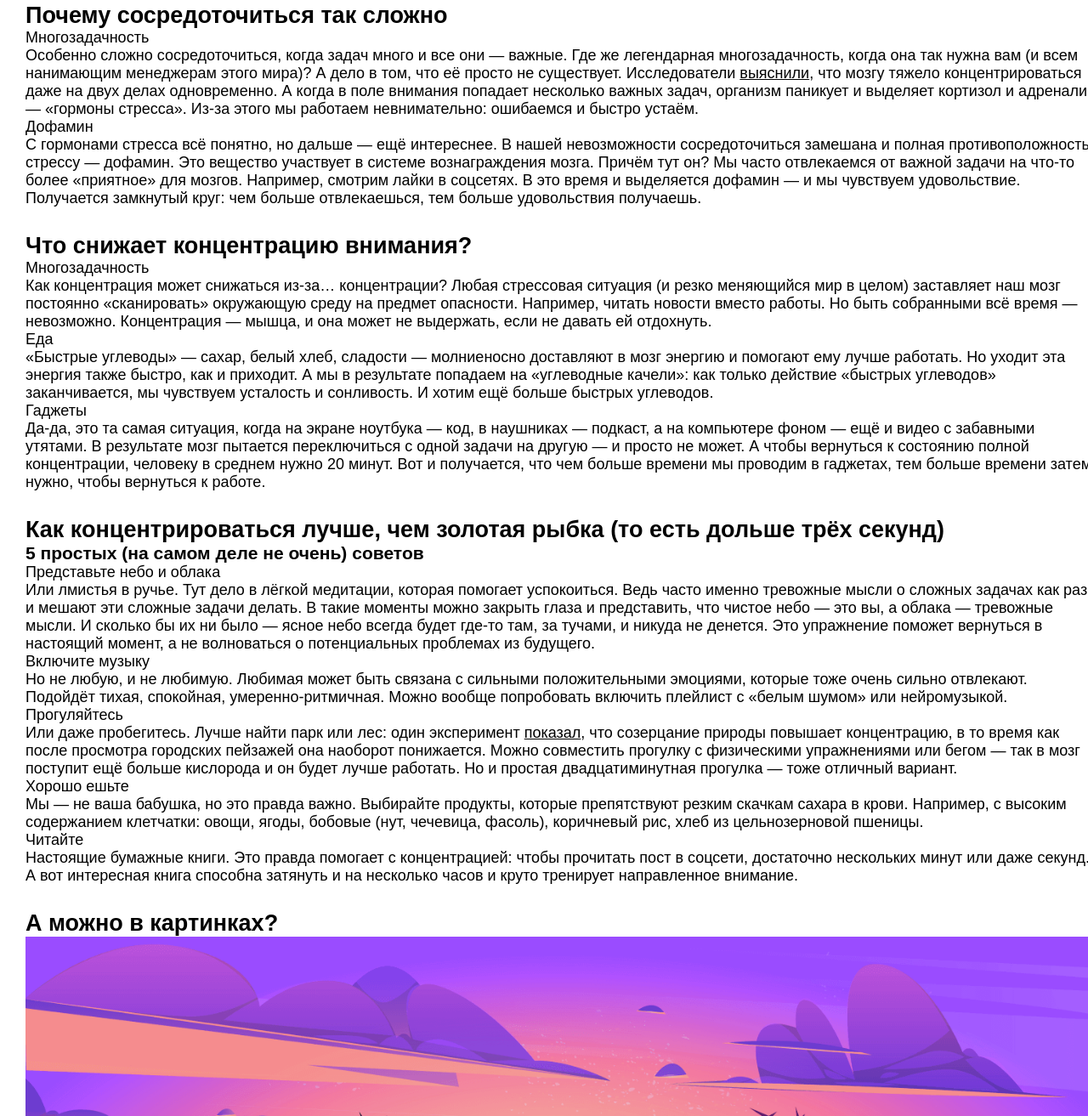
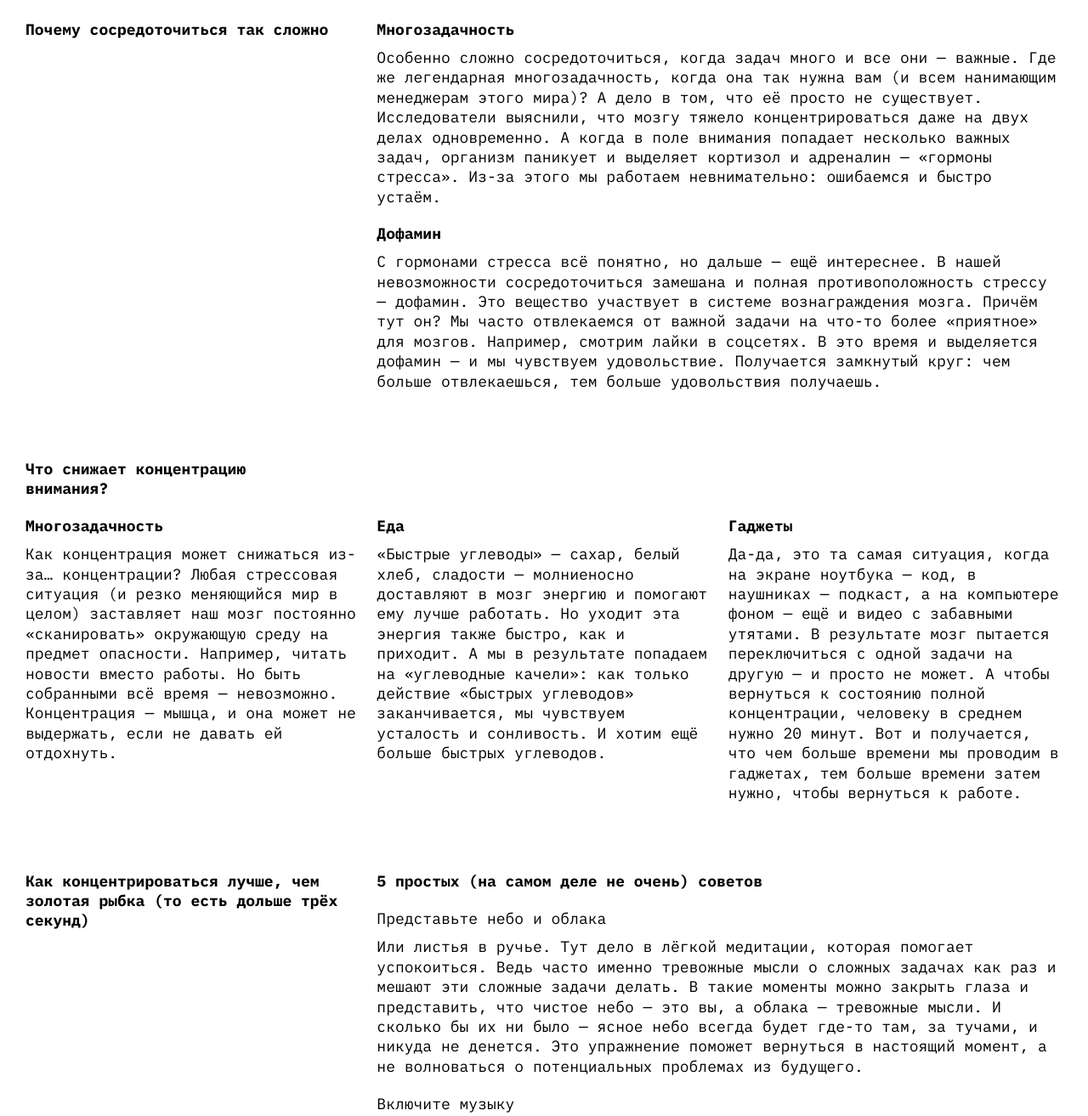
Before and after one commit to kimbar342/slozhno-sosredotochitsya-fd, a plain HTML site: page index.html in a window 1280 px wide. Shown: the part 847-2160 px from the top of the page at 85% size. Drawn offline with Linux system fonts and the light colour scheme.

Commit message:
add new style

```diff
--- a/index.html
+++ b/index.html
@@ -1,220 +1,178 @@
 <!DOCTYPE html>
 <html lang="ru">
 <head>
-    <meta charset="UTF-8"/>
-    <meta http-equiv="X-UA-Compatible" content="IE=edge"/>
-    <meta name="viewport" content="width=device-width, initial-scale=1.0"/>
-    <meta name="color-scheme" content="dark light"/>
-    <link rel="icon" href="./images/favicon.ico"/>
-    <link rel="icon" href="./images/favicon.svg" type="image/svg+xml"/>
-    <link rel="stylesheet" href="./styles/globals.css"/>
-    <link rel="stylesheet" href="./styles/variables.css"/>
-    <link rel="stylesheet" href="./styles/style.css"/>
-    <link rel="stylesheet" href="./styles/dark.css"/>
-    <link rel="stylesheet" href="./styles/light.css"/>
+    <meta charset="UTF-8" />
+    <meta http-equiv="X-UA-Compatible" content="IE=edge" />
+    <meta name="viewport" content="width=device-width, initial-scale=1.0" />
     <title>Сложно сосредоточиться</title>
+    <link rel="stylesheet" href="./fonts/fonts.css">
+    <link rel="stylesheet" href="./styles/variables.css">
+    <link rel="stylesheet" href="./styles/globals.css">
+    <link rel="stylesheet" href="./styles/style.css">
+    <link rel="stylesheet" href="./styles/dark.css">
+    <link rel="stylesheet" href="./styles/light.css">
     <script src="./scripts/script.js"></script>
+    <meta name="color-scheme" content="dark light">
+    <link rel="icon" href="./images/favicon.ico">
 </head>
 <body class="page">
 <header class="header decorated-zone">
-    <div class="header__rec-wrapper">
-        <div class="header__rec-title">rec</div>
-        <div class="header__rec-circle"></div>
-        <div class="header__rec-angle-top"></div>
+    <div class="header-top-container">
+        <div class="triangle-up-container"><p class="header_theme-REC-text" aria-hidden="true">
+            REC
+        </p>
+            <div class="triangle-up">
+                <div class="circle"></div>
+            </div>
         </div>
         <nav class="header__theme-menu">
             <ul class="header__theme-menu-list">
                 <li class="header__theme-menu-item">
-                <button class="header__theme-menu-button header__theme-menu-button_type_light">
-                    День
+                    <button
+                            class="header__theme-menu-button header__theme-menu-button_type_light"
+                    >
+                        день
                     </button>
                 </li>
                 <li class="header__theme-menu-item">
-                <button class="header__theme-menu-button
-                                header__theme-menu-button_active
-                                header__theme-menu-button_type_auto" disabled>
-                    Авто
+                    <button
+                            class="header__theme-menu-button header__theme-menu-button_active header__theme-menu-button_type_auto"
+                            disabled
+                    >
+                        авто
                     </button>
                 </li>
                 <li class="header__theme-menu-item">
-                <button class="header__theme-menu-button header__theme-menu-button_type_dark">
-                    Неон
+                    <button
+                            class="header__theme-menu-button header__theme-menu-button_type_dark"
+                    >
+                        неон
                     </button>
                 </li>
             </ul>
         </nav>
-    <h1 class="header__title">
+    </div>
+    <h1 class="header__theme-title">
         no focus
     </h1>
-    <p class="header__description">
-        Что делать, когда не можешь делать ничего
-        Или почему нам так сложно сконцентрироваться, особенно когда очень надо
-    </p>
-    <div class="header__rec-angle-bottom"></div>
+    <div class="header_theme-bottom-container">
+        <h3 class="header_theme-text title-decor">
+            Что делать, когда не можешь делать ничего<br>Или почему нам так сложно сконцентрироваться, особенно когда очень надо
+        </h3>
+        <div class="triangle-down">
+        </div>
+    </div>
 </header>
 <main class="main">
-    <section class="main__section-about-concentration">
-        <h2 class="section-title">
+    <section class="main-section">
+        <h2 class="main-h2">
             Почему сосредоточиться так сложно
         </h2>
-        <article>
-            <header class="article-header">
+        <div>
+            <h3 class="title-decor">
                 Многозадачность
-            </header>
-            <p class="article-text">
-                Особенно сложно сосредоточиться, когда задач много и все они — важные. Где же легендарная
-                многозадачность,
-                когда она так нужна вам (и всем нанимающим менеджерам этого мира)? А дело в том, что её просто не
-                существует. Исследователи <a href="#" class="main__link">выяснили</a>, что мозгу тяжело
-                концентрироваться даже на двух делах одновременно. А
-                когда в поле внимания попадает несколько важных задач, организм паникует и выделяет кортизол и адреналин
-                —
-                «гормоны стресса». Из-за этого мы работаем невнимательно: ошибаемся и быстро устаём.
+            </h3>
+            <p class="main-text">
+                Особенно сложно сосредоточиться, когда задач много и все они — важные. Где же легендарная многозадачность, когда она так нужна вам (и всем нанимающим менеджерам этого мира)? А дело в том, что её просто не существует. Исследователи <span class="main-text-link">выяснили</span>, что мозгу тяжело концентрироваться даже на двух делах одновременно. А когда в поле внимания попадает несколько важных задач, организм паникует и выделяет кортизол и адреналин — «гормоны стресса». Из-за этого мы работаем невнимательно: ошибаемся и быстро устаём.
             </p>
-        </article>
-        <article>
-            <header class="section-header">
+            <h3 class="title-decor">
                 Дофамин
-            </header>
-            <p class="section-text">
-                С гормонами стресса всё понятно, но дальше — ещё интереснее. В нашей невозможности сосредоточиться
-                замешана
-                и полная противоположность стрессу — дофамин. Это вещество участвует в системе вознаграждения мозга.
-                Причём
-                тут он? Мы часто отвлекаемся от важной задачи на что-то более «приятное» для мозгов. Например, смотрим
-                лайки
-                в соцсетях. В это время и выделяется дофамин — и мы чувствуем удовольствие. Получается замкнутый круг:
-                чем
-                больше отвлекаешься, тем больше удовольствия получаешь.
+            </h3>
+            <p class="main-text">
+                С гормонами стресса всё понятно, но дальше — ещё интереснее. В нашей невозможности сосредоточиться замешана и полная противоположность стрессу — дофамин. Это вещество участвует в системе вознаграждения мозга. Причём тут он? Мы часто отвлекаемся от важной задачи на что-то более «приятное» для мозгов. Например, смотрим лайки в соцсетях. В это время и выделяется дофамин — и мы чувствуем удовольствие. Получается замкнутый круг: чем больше отвлекаешься, тем больше удовольствия получаешь.
             </p>
-        </article>
+        </div>
     </section>
-    <section class="main__section-about-attention">
-        <h2 class="section-title">
+    <section class="main-section">
+        <h2 class="main-h2">
             Что снижает концентрацию внимания?
         </h2>
-        <article>
-            <header class="article-header">
+        <div class="main-section-second-container">
+            <div>
+                <h3 class="title-decor ">
                     Многозадачность
-            </header>
-            <p class="article-text">
-                Как концентрация может снижаться из-за… концентрации? Любая стрессовая ситуация (и резко меняющийся мир
-                в
-                целом) заставляет наш мозг постоянно «сканировать» окружающую среду на предмет опасности. Например,
-                читать
-                новости вместо работы. Но быть собранными всё время — невозможно. Концентрация — мышца, и она может не
-                выдержать, если не давать ей отдохнуть.
+                </h3>
+                <p class="main-text">
+                    Как концентрация может снижаться из-за… концентрации? Любая стрессовая ситуация (и резко меняющийся мир в целом) заставляет наш мозг постоянно «сканировать» окружающую среду на предмет опасности. Например, читать новости вместо работы. Но быть собранными всё время — невозможно. Концентрация — мышца, и она может не выдержать, если не давать ей отдохнуть.
                 </p>
-        </article>
-        <article>
-            <header class="article-header">
+            </div>
+            <div>
+                <h3 class="title-decor">
                     Еда
-            </header>
-            <p class="article-text">
-                «Быстрые углеводы» — сахар, белый хлеб, сладости — молниеносно доставляют в мозг энергию и помогают ему
-                лучше работать. Но уходит эта энергия также быстро, как и приходит. А мы в результате попадаем на
-                «углеводные качели»: как только действие «быстрых углеводов» заканчивается, мы чувствуем усталость и
-                сонливость. И хотим ещё больше быстрых углеводов.
+                </h3>
+                <p class="main-text">
+                    «Быстрые углеводы» — сахар, белый хлеб, сладости — молниеносно доставляют в мозг энергию и помогают ему лучше работать. Но уходит эта энергия также быстро, как и приходит. А мы в результате попадаем на «углеводные качели»: как только действие «быстрых углеводов» заканчивается, мы чувствуем усталость и сонливость. И хотим ещё больше быстрых углеводов.
                 </p>
-        </article>
-        <article>
-            <header class="article-header">
+            </div>
+            <div>
+                <h3 class="title-decor">
                     Гаджеты
-            </header>
-            <p class="article-text">
-                Да-да, это та самая ситуация, когда на экране ноутбука — код, в наушниках — подкаст, а на компьютере
-                фоном —
-                ещё и видео с забавными утятами. В результате мозг пытается переключиться с одной задачи на другую — и
-                просто не может. А чтобы вернуться к состоянию полной концентрации, человеку в среднем нужно 20 минут.
-                Вот и
-                получается, что чем больше времени мы проводим в гаджетах, тем больше времени затем нужно, чтобы
-                вернуться к
-                работе.
+                </h3>
+                <p class="main-text">
+                    Да-да, это та самая ситуация, когда на экране ноутбука — код, в наушниках — подкаст, а на компьютере фоном — ещё и видео с забавными утятами. В результате мозг пытается переключиться с одной задачи на другую — и просто не может. А чтобы вернуться к состоянию полной концентрации, человеку в среднем нужно 20 минут. Вот и получается, что чем больше времени мы проводим в гаджетах, тем больше времени затем нужно, чтобы вернуться к работе.
                 </p>
-        </article>
+            </div>
+        </div>
     </section>
-    <section class="main__section_rules">
-        <h2 class="section-title">
+    <section class="main-section">
+        <h2 class="main-h2">
             Как концентрироваться лучше, чем золотая рыбка (то есть дольше трёх секунд)
         </h2>
-        <div class="main__section_rules-wrapper">
-            <h3 class="section-rules-title">
+        <div>
+            <h3 class="title-decor">
                 5 простых (на самом деле не очень) советов
             </h3>
-            <article>
-                <header class="article-header">
+            <h4 class="title-decor main-h4">
                 Представьте небо и облака
-                </header>
-                <p class="article-text">
-                    Или лмистья в ручье. Тут дело в лёгкой медитации, которая помогает успокоиться. Ведь часто именно тревожные
-                    мысли о сложных задачах как раз и мешают эти сложные задачи делать. В такие моменты можно закрыть глаза и
-                    представить, что чистое небо — это вы, а облака — тревожные мысли. И сколько бы их ни было — ясное небо
-                    всегда будет где-то там, за тучами, и никуда не денется. Это упражнение поможет вернуться в настоящий
-                    момент, а не волноваться о потенциальных проблемах из будущего.
+            </h4>
+            <p class="main-text">
+                Или листья в ручье. Тут дело в лёгкой медитации, которая помогает успокоиться. Ведь часто именно тревожные мысли о сложных задачах как раз и мешают эти сложные задачи делать. В такие моменты можно закрыть глаза и представить, что чистое небо — это вы, а облака — тревожные мысли. И сколько бы их ни было — ясное небо всегда будет где-то там, за тучами, и никуда не денется. Это упражнение поможет вернуться в настоящий момент, а не волноваться о потенциальных проблемах из будущего.
             </p>
-            </article>
-            <article>
-                <header class="article-header">
+            <h4 class="title-decor main-h4">
                 Включите музыку
-                </header>
-                <p class="article-text">
-                    Но не любую, и не любимую. Любимая может быть связана с сильными положительными эмоциями, которые тоже
-                    очень сильно отвлекают. Подойдёт тихая, спокойная, умеренно-ритмичная. Можно вообще попробовать включить
-                    плейлист с «белым шумом» или нейромузыкой.
+            </h4>
+            <p class="main-text">
+                Но не любую, и не любимую. Любимая может быть связана с сильными положительными эмоциями, которые тоже очень сильно отвлекают. Подойдёт тихая, спокойная, умеренно-ритмичная. Можно вообще попробовать включить плейлист с «белым шумом» или нейромузыкой.
             </p>
-            </article>
-            <article>
-                <header class="article-header">
+            <h4 class="title-decor main-h4">
                 Прогуляйтесь
-                </header>
-                <p class="article-text">
-                    Или даже пробегитесь. Лучше найти парк или лес: один эксперимент <a href="#"
-                                                                                        class="main__link">показал</a>, что
-                    созерцание природы
-                    повышает концентрацию, в то время как после просмотра городских пейзажей она наоборот понижается. Можно
-                    совместить прогулку с физическими упражнениями или бегом — так в мозг поступит ещё больше кислорода и он
-                    будет лучше работать. Но и простая двадцатиминутная прогулка — тоже отличный вариант.
+            </h4>
+            <p class="main-text">
+                Или даже пробегитесь. Лучше найти парк или лес: один эксперимент <span class="main-text-link">показал</span>, что созерцание природы повышает концентрацию, в то время как после просмотра городских пейзажей она наоборот понижается. Можно совместить прогулку с физическими упражнениями или бегом — так в мозг поступит ещё больше кислорода и он будет лучше работать. Но и простая двадцатиминутная прогулка — тоже отличный вариант.
             </p>
-            </article>
-            <article>
-                <header class="article-header">
+            <h4 class="title-decor main-h4">
                 Хорошо ешьте
-                </header>
-                <p class="article-text">
-                    Мы — не ваша бабушка, но это правда важно. Выбирайте продукты, которые препятствуют резким скачкам
-                    сахара в крови. Например, с высоким содержанием клетчатки: овощи, ягоды, бобовые (нут, чечевица,
-                    фасоль), коричневый рис, хлеб из цельнозерновой пшеницы.
+            </h4>
+            <p class="main-text">
+                Мы — не ваша бабушка, но это правда важно. Выбирайте продукты, которые препятствуют резким скачкам сахара в крови. Например, с высоким содержанием клетчатки: овощи, ягоды, бобовые (нут, чечевица, фасоль), коричневый рис, хлеб из цельнозерновой пшеницы.
             </p>
-            </article>
-            <article>
-                <header class="article-header">
+            <h4 class="title-decor main-h4">
                 Читайте
-                </header>
-                <p class="article-text">
-                    Настоящие бумажные книги. Это правда помогает с концентрацией: чтобы прочитать пост в соцсети,
-                    достаточно нескольких минут или даже секунд. А вот интересная книга способна затянуть и на несколько
-                    часов и круто тренирует направленное внимание.
+            </h4>
+            <p class="main-text">
+                Настоящие бумажные книги. Это правда помогает с концентрацией: чтобы прочитать пост в соцсети, достаточно нескольких минут или даже секунд. А вот интересная книга способна затянуть и на несколько часов и круто тренирует направленное внимание.
             </p>
-            </article>
         </div>
     </section>
-    <section class="main__section-images">
-        <h2 class="section-title">
+    <section class="main-gallery">
+        <h3 class="title-decor main-gallery-title">
             А можно в картинках?
-        </h2>
-        <img src="./images/sunset.png" alt="Картинка с размерами">
-        <img src="./images/ice-cream.png" alt="Картинка с размерами">
-        <img src="./images/books.png" alt="Картинка с размерами">
-        <img src="./images/tape.png" alt="Картинка с размерами">
-        <img src="./images/street.png" alt="Картинка с размерами">
+        </h3>
+        <img class="main-image main-gallery-1" src="./images/sunset.png" alt="Закат над морем где летают чайки" loading="lazy">
+        <img class="main-image main-gallery-2" src="./images/ice-cream.png" alt="<Большая миска с мороженным в виде колобков с улыбающимися рожицами"  loading="lazy">
+        <img class="main-image main-gallery-3" src="./images/tape.png" alt="аудиокассета"  loading="lazy">
+        <img class="main-image main-gallery-4" src="./images/books.png" alt="стопка книг с кофейной кружкой на вершине"  loading="lazy">
+        <img class="main-image main-gallery-5" src="./images/street.png" alt="городская улица"  loading="lazy">
     </section>
 </main>
 <footer class="footer">
-    <div class="header__rec-angle-top"></div>
-    <div>
-        <p class="header__title">focus</p>
+    <div class="triangle-up-container">
+        <div class="triangle-up">  </div>
     </div>
-    <div class="header__rec-angle-bottom"></div>
+    <h2 class="footer__theme-title">
+        focus
+    </h2>
+    <div class="triangle-down"> </div>
 </footer>
 </body>
 </html>
```
Lines whose indentation alone changed are shown as unchanged.
